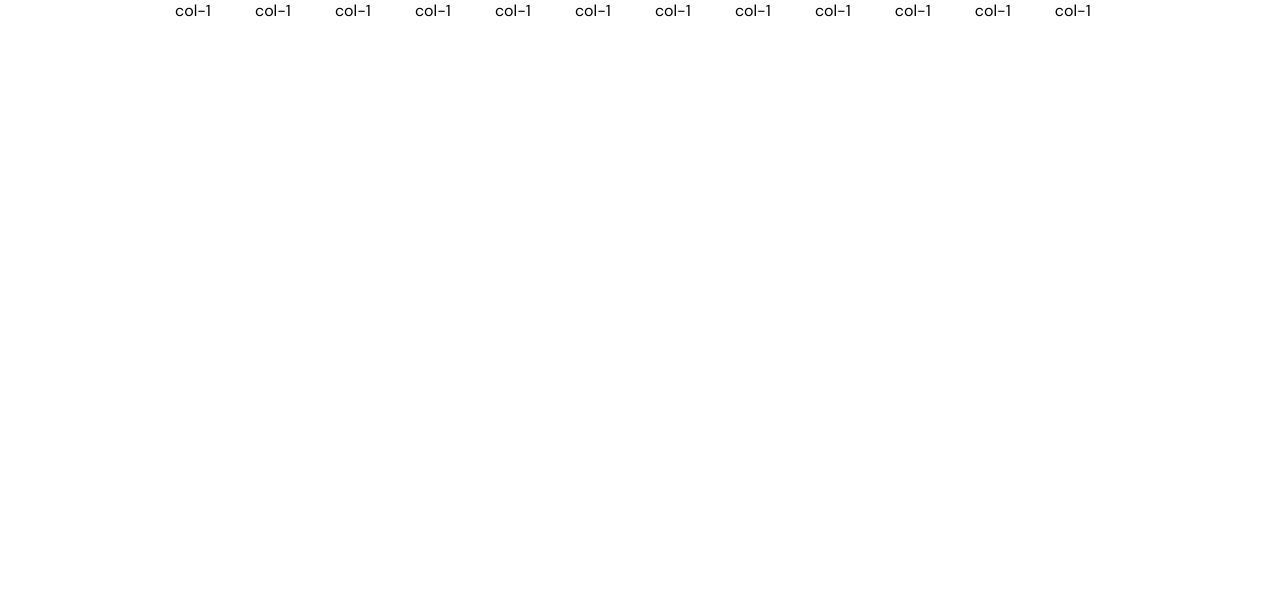
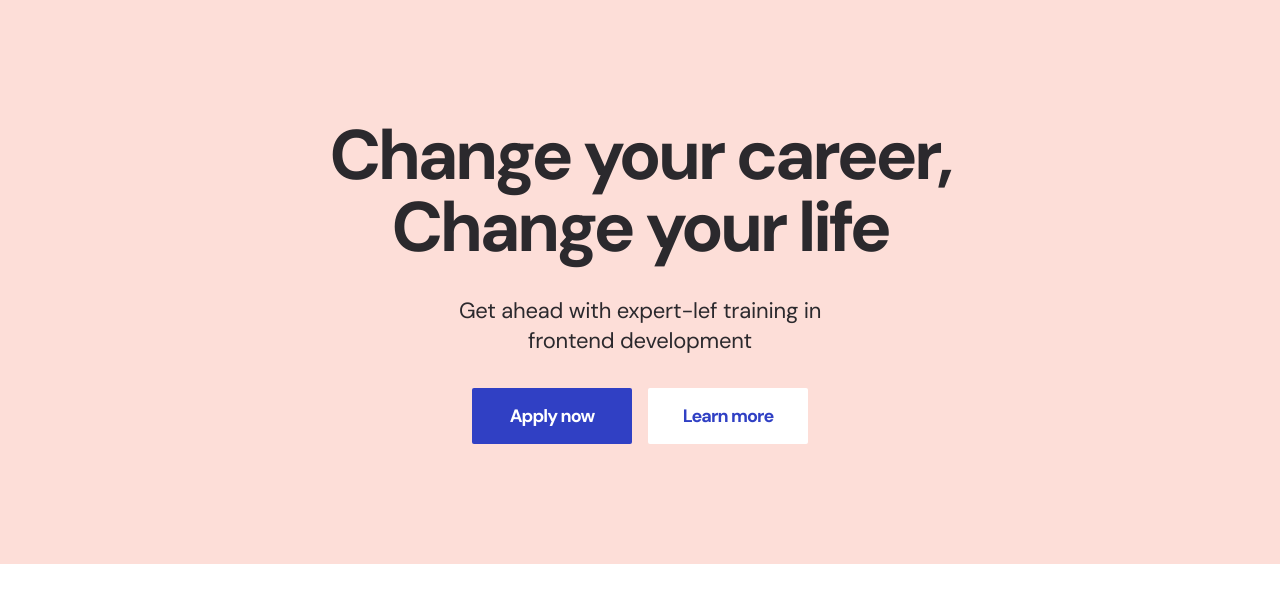
Before and after one commit to jeongkichang/publishing, a plain HTML site: page goorm/index.html in a window 1280 px wide. Drawn offline with Linux system fonts and the light colour scheme.

Commit message:
add landing section

```diff
--- a/goorm/index.html
+++ b/goorm/index.html
@@ -9,21 +9,21 @@
     <link rel="stylesheet" href="./style.css">
 </head>
 <body>
-    <div class="container">
-        <div class="row">
-            <div class="col-1">col-1</div>
-            <div class="col-1">col-1</div>
-            <div class="col-1">col-1</div>
-            <div class="col-1">col-1</div>
-            <div class="col-1">col-1</div>
-            <div class="col-1">col-1</div>
-            <div class="col-1">col-1</div>
-            <div class="col-1">col-1</div>
-            <div class="col-1">col-1</div>
-            <div class="col-1">col-1</div>
-            <div class="col-1">col-1</div>
-            <div class="col-1">col-1</div>
+    <section class="landing">
+        <div class="container">
+            <div class="row">
+                <div class="col-12">
+                    <div class="landing-content">
+                        <h1 class="landing-title">Change your career,<br />Change your life</h1>
+                        <p class="landing-desc">Get ahead with expert-lef training in<br />frontend development</p>
+                        <div class="button-group">
+                            <a href="#" class="fill-button">Apply now</a>
+                            <a href="#" class="fill-button inverted">Learn more</a>
+                        </div>
+                    </div>
+                </div>
+            </div>
         </div>
-    </div>
+    </section>
 </body>
 </html>
--- a/goorm/style.css
+++ b/goorm/style.css
@@ -41,12 +41,100 @@ p {
     letter-spacing: -0.01em;
 }
 
+.fill-button {
+    display: inline-flex;
+    justify-content: center;
+    align-items: center;
+    width: 140px;
+    height: 48px;
+    border-radius: 2px;
+    font-size: 15px;
+    font-weight: bold;
+    line-height: 1.6;
+    letter-spacing: -0.05em;
+    color: #fff;
+    background-color: #3040C4;
+    transition: opacity 300ms ease-in-out;
+}
+
+.fill-button.inverted {
+    color: #3040C4;
+    background-color: #fff;
+}
+
+.fill-button:hover {
+    opacity: 0.5;
+}
+
+/* Landing */
+.landing {
+    background-color: #FDDED8;
+    text-align: center;
+}
+
+.landing-content {
+    display: flex;
+    flex-direction: column;
+    justify-content: center;
+    width: 100%;
+    height: 100vh;
+}
+
+.landing-title {
+    margin-bottom: 24px;
+    font-size: 40px;
+    line-height: 1;
+    letter-spacing: -0.05em;
+    color: #2B292D;
+}
+
+.landing-desc {
+    margin-bottom: 20px;
+}
+
+.landing .button-group {
+    display: flex;
+    justify-content: center;
+    align-items: center;
+}
+
+.landing .button-group .fill-button:first-child {
+    margin-right: 8px;
+}
+
 /* >= 768px (Desktop) */
-@media screen and (min-owidth: 768px){
+@media screen and (min-width: 768px){
     /* Reset CSS */
     p {
         font-size: 22px;
         line-height: 1.36363636;
+    }
+
+    .fill-button {
+        width: 160px;
+        height: 56px;
+        font-size: 18px;
+        line-height: 1.02857142;
+    }
+
+    /* Landing */
+    .landing-content {
+        height: auto;
+        padding: 120px 0;
+    }
+
+    .landing-title {
+        margin-bottom: 32px;
+        font-size: 70px;
+        line-height: 1.02857142
+    }
+
+    .landing-desc {
+        margin-bottom: 32px;
+    }
+
+    .landing .button-group .fill-button:first-child {
+        margin-right: 16px;
     }
 }
 
```
